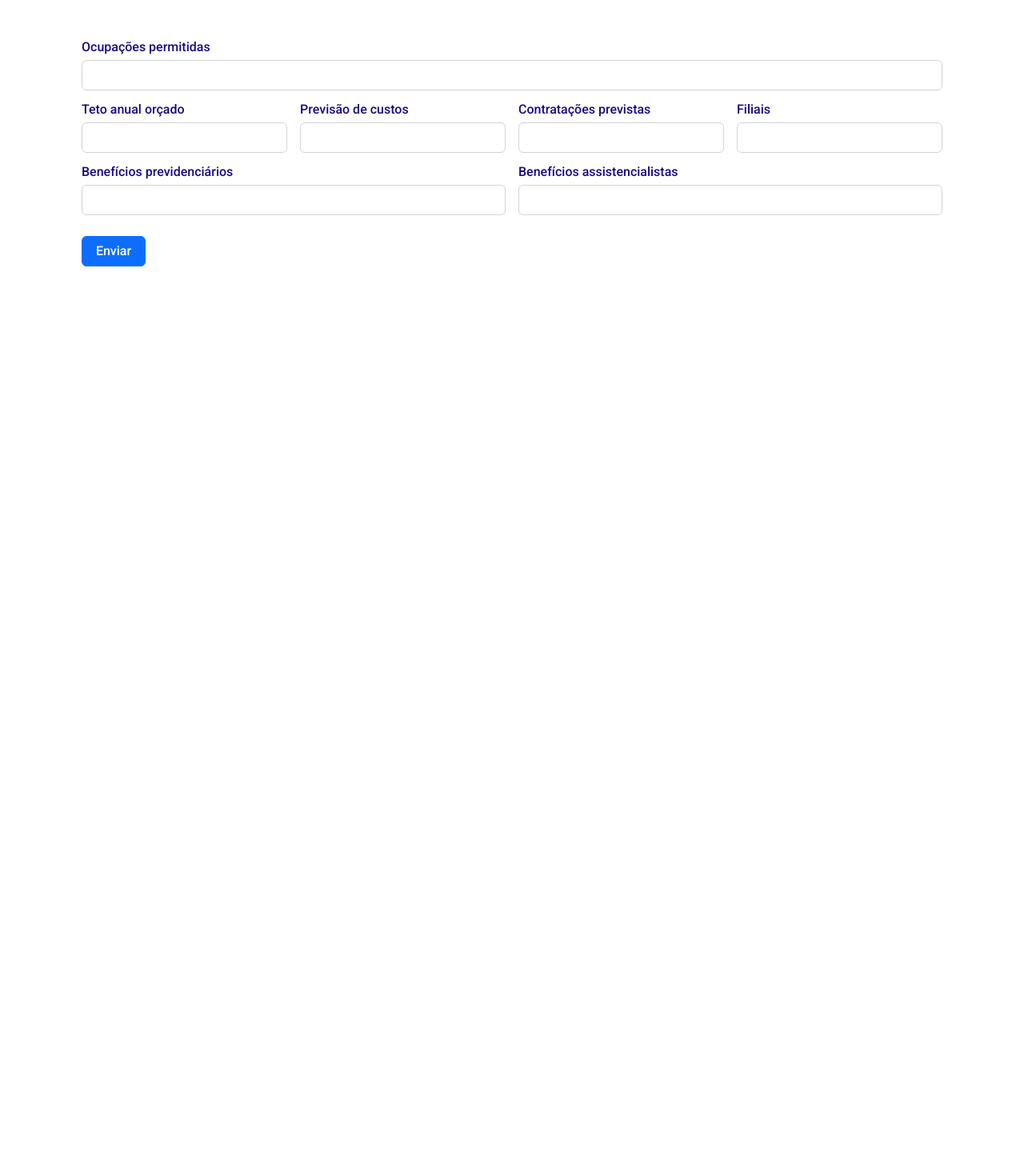
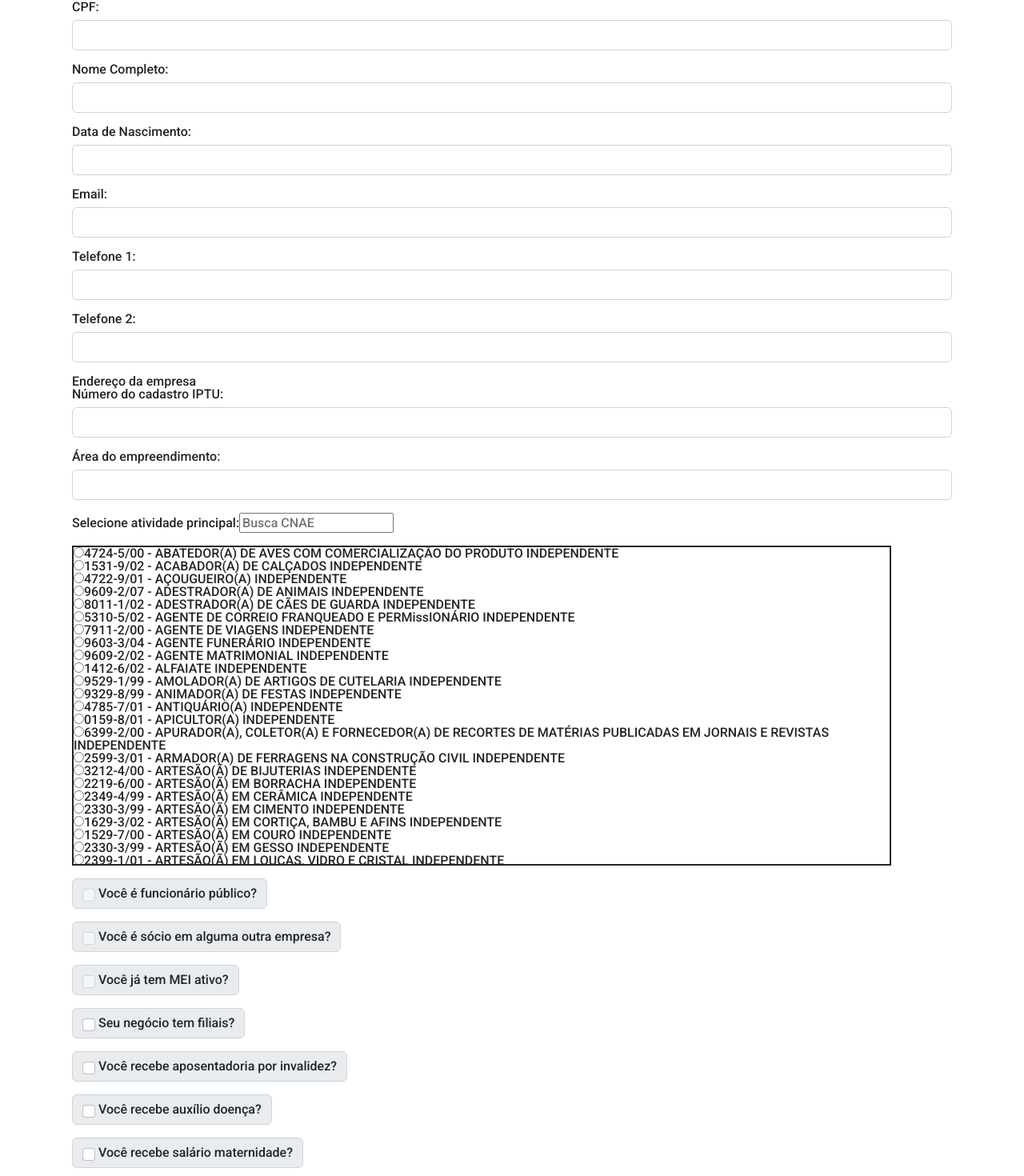
Before and after one commit to more-devs-2-blu/pipe2brains, an Angular app in the folder siteMEI/: page /cadastro in a window 1280 px wide. Shown: the part 19-1489 px from the top of the page at 80% size. Before the commit the page ends 800 px from the top, so only its background shows below. Built offline with nearby package versions, Linux system fonts and the light colour scheme.

Commit message:
constroi primeira versao do form de cadastro

```diff
--- a/siteMEI/src/app/app.module.ts
+++ b/siteMEI/src/app/app.module.ts
@@ -4,6 +4,7 @@ import { BrowserModule } from '@angular/platform-browser';
 import { AppComponent } from './app.component';
 import { NgbModule } from '@ng-bootstrap/ng-bootstrap';
 import { AppRoutingModule } from './app-routing.module';
+import { FormsModule } from '@angular/forms';
 
 @NgModule({
   declarations: [
--- a/siteMEI/src/app/cadastro/cadastro.component.html
+++ b/siteMEI/src/app/cadastro/cadastro.component.html
@@ -1,99 +1,245 @@
-<div class="container-fluid" id="moduloCadastro">
-    <div class="row">
-        <div class="col-sm">
-            <form id="formAnimal" class="row g-3 mb-4">
-                <div class="col-md-12">
-                    <label for="ocupacoes" class="form-label">Ocupações permitidas</label>
-                    <select type="text" ngModel name="ocupacoes" class="form-control" required>
-                        <option></option>
-                        <option id="op">4732-6/00 - COMERCIANTE DE LUBRIFICANTES INDEPENDENTE</option>
-                    </select>
-                </div>
+<form>
 
-                <div class="col-md-3">
-                    <label for="tetoAnual" class="form-label">Teto anual orçado</label>
-                    <input type="text" ngModel name="tetoAnual" class="form-control" id="tetoAnual">
-                </div>
+    <!-- dados pessoais -->
+    <div class="mb-3">
+        <label for="cpf" class="form-label">CPF: </label>
+        <input type="text" class="form-control" id="cpf">
+    </div>
+    <div class="mb-3">
+        <label for="nome" class="form-label">Nome Completo: </label>
+        <input type="text" class="form-control" id="nome">
+    </div>
+    <div class="mb-3">
+        <label for="dataNascimento" class="form-label">Data de Nascimento: </label>
+        <input type="text" class="form-control" id="dataNascimento">
+    </div>
+    <div class="mb-3">
+        <label for="email" class="form-label">Email: </label>
+        <input type="email" class="form-control" id="email">
+    </div>
+    <div class="mb-3">
+        <label for="telefone1" class="form-label">Telefone 1: </label>
+        <input type="text" class="form-control" id="telefone1">
+    </div>
+    <div class="mb-3">
+        <label for="telefone2" class="form-label">Telefone 2: </label>
+        <input type="text" class="form-control" id="telefone2">
+    </div>
 
-                <div class="col-md-3">
-                    <label for="previsaoCustos" class="form-label">Previsão de custos</label>
-                    <input type="text" ngModel name="previsaoCustos" class="form-control" id="previsaoCustos">
-                </div>
+    <!-- endereço residencial -->
+    <!-- <fieldset>
+        <div class="mb-3">
+            <legend>Endereço Residencial</legend>
+        </div>
+        <div class="mb-3">
+            <label for="enderecoResCep" class="form-label">CEP: </label>
+            <input type="text" class="form-control" id="enderecoResCep">
+        </div>
+        <div class="mb-3">
+            <label for="enderecoResPais" class="form-label">País: </label>
+            <input type="text" class="form-control" id="enderecoResPais">
+        </div>
+        <div class="mb-3">
+            <label for="enderecoResEstado" class="form-label">Estado: </label>
+            <input type="text" class="form-control" id="enderecoResEstado">
+        </div>
+        <div class="mb-3">
+            <label for="enderecoResCidade" class="form-label">Cidade: </label>
+            <input type="text" class="form-control" id="enderecoResCidade">
+        </div>
+        <div class="mb-3">
+            <label for="enderecoResLogradouro" class="form-label">Logradouro: </label>
+            <input type="text" class="form-control" id="enderecoResLogradouro">
+        </div>
+        <div class="mb-3">
+            <label for="enderecoResNumero" class="form-label">Numero: </label>
+            <input type="text" class="form-control" id="enderecoResNumero">
+        </div>
+        <div class="mb-3">
+            <label for="enderecoResComplemento" class="form-label">Complemento: </label>
+            <input type="text" class="form-control" id="enderecoResComplemento">
+        </div>
+        <div class="mb-3">
+            <label for="enderecoResBairro" class="form-label">Bairro: </label>
+            <input type="text" class="form-control" id="enderecoResBairro">
+        </div>
+    </fieldset> -->
 
-                <div class="col-md-3">
-                    <label for="nrContratacoes" class="form-label">Contratações previstas</label>
-                    <input type="text" ngModel name="nrContratacoes" class="form-control" id="nrContratacoes">
-                </div>
+    <!-- endereço da empresa -->
+    <fieldset>
+        <div class="mb-3">
+            <legend>Endereço da empresa</legend>
+        </div>
+        <!-- <div class="input-group mb-3">
+            <div class="input-group-text">
+                <input id="endIgual" #endIgual class="form-check-input me-1" type="checkbox" value="false"
+                aria-label="Checkbox for following text input" (change)="preencheEndComl(endIgual)">
+                <label for="endIgual">Endereço comercial é o mesmo que o residencial</label>
+            </div>
+        </div> -->
+        <!-- <div class="mb-3">
+            <label for="enderecoEmpCep" class="form-label">CEP: </label>
+            <input type="text" class="form-control" id="enderecoEmpCep">
+        </div> -->
+        <div class="mb-3">
+            <label for="enderecoEmpCep" class="form-label">Número do cadastro IPTU: </label>
+            <input type="text" class="form-control" id="enderecoEmpCep">
+        </div>
+        <div class="mb-3">
+            <label for="enderecoEmpCep" class="form-label">Área do empreendimento: </label>
+            <input type="text" class="form-control" id="enderecoEmpCep">
+        </div>
+        <!-- <div class="mb-3">
+            <label for="enderecoEmpPais" class="form-label">País: </label>
+            <input type="text" class="form-control" id="enderecoEmpPais">
+        </div>
+        <div class="mb-3">
+            <label for="enderecoEmpEstado" class="form-label">Estado: </label>
+            <input type="text" class="form-control" id="enderecoEmpEstado">
+        </div>
+        <div class="mb-3">
+            <label for="enderecoEmpCidade" class="form-label">Cidade: </label>
+            <input type="text" class="form-control" id="enderecoEmpCidade">
+        </div>
+        <div class="mb-3">
+            <label for="enderecoEmpLogradouro" class="form-label">Logradouro: </label>
+            <input type="text" class="form-control" id="enderecoEmpLogradouro">
+        </div>
+        <div class="mb-3">
+            <label for="enderecoEmpNumero" class="form-label">Numero: </label>
+            <input type="text" class="form-control" id="enderecoEmpNumero">
+        </div>
+        <div class="mb-3">
+            <label for="enderecoEmpComplemento" class="form-label">Complemento: </label>
+            <input type="text" class="form-control" id="enderecoEmpComplemento">
+        </div>
+        <div class="mb-3">
+            <label for="enderecoEmpBairro" class="form-label">Bairro: </label>
+            <input type="text" class="form-control" id="enderecoEmpBairro">
+        </div> -->
+    </fieldset>
 
-                <div  class="col-md-3">
-                    <label for="nrFiliais" class="form-label">Filiais</label>
-                    <select type="text" ngModel name="nrFiliais" class="form-control" id="nrFiliais">
-                        <option></option>
-                        <option>0</option>
-                    </select>
-                </div>
+    <!-- definicao dos cnae -->
+    <div class="mb-3">
+        <label for="cnaePrimario">Selecione atividade principal: </label>
+        <input type="search" (ngModelChange)="buscaCnae1(key.value)" #key="ngModel" ngModel name="key" id="cnaePrimario"
+            class="" placeholder="Busca CNAE" required>
+    </div>
+    <div class="mb-3" id="" style="overflow:auto; height:50vh; width: 80vw; border: 2px solid;">
+        <ul>
+            <li *ngFor="let c of cnaeResultadoBusca" style="list-style-type: none"><input type="radio"
+                    name="cnaeSelecionado">{{c.cnae}} - {{c.ocupacao}}</li>
+        </ul>
+    </div>
 
-                <div  class="col-md-6">
-                    <label for="tipoPelPlumAnimal" class="form-label">Benefícios previdenciários</label>
-                    <select type="text" ngModel name="tipoPelPlum" class="form-control" id="tipoPelPlumAnimal">
-                        <option></option>
-                        <option>Aposentadoria por invalidez</option>
-                    </select>
-                </div>
 
-                <div  class="col-md-6">
-                    <label for="tratamentoAnimal" class="form-label">Benefícios assistencialistas</label>
-                    <select type="text" ngModel name="tratamento" class="form-control" id="tratamentoAnimal">
-                        <option></option>
-                        <option>Seguro Desemprego</option>
-                    </select>
-                </div>
+    <!-- questionario social -->
 
-                <div class="col-8" id="botaoSubmit">
-                    <button class="btn btn-primary">Enviar</button>
-                </div>
-            </form>
+    <div class="input-group mb-3">
+        <div class="input-group-text">
+            <input id="eFuncPublico" class="form-check-input me-1" type="checkbox" value="false"
+            aria-label="Checkbox for following text input" disabled>
+            <label for="eFuncPublico">Você é funcionário público?</label>
         </div>
     </div>
-    <!--
-    <div class="row">
-        <div id="tabelaAnimais">
-            <h2>Listagem de Animais</h2>
+    <div class="input-group mb-3">
+        <div class="input-group-text">
+            <input id="eSocio" class="form-check-input me-1" type="checkbox" value="false"
+            aria-label="Checkbox for following text input" disabled>
+            <label for="eSocio">Você é sócio em alguma outra  empresa?</label>
+        </div>
+    </div>
+    <div class="input-group mb-3">
+        <div class="input-group-text">
+            <input id="eMeiAtivo" class="form-check-input me-1" type="checkbox" value="false"
+            aria-label="Checkbox for following text input" disabled>
+            <label for="eMeiAtivo">Você já tem MEI ativo?</label>
+        </div>
+    </div>
+    <div class="input-group mb-3">
+        <div class="input-group-text">
+            <input id="temFiliais" class="form-check-input me-1" type="checkbox" value="false"
+            aria-label="Checkbox for following text input">
+            <label for="temFiliais">Seu negócio tem filiais?</label>
+        </div>
+    </div>
+    <div class="input-group mb-3">
+        <div class="input-group-text">
+            <input id="temAposentadoriaInvalidez" class="form-check-input me-1" type="checkbox" value="false"
+            aria-label="Checkbox for following text input">
+            <label for="temAposentadoriaInvalidez">Você recebe aposentadoria por invalidez?</label>
+        </div>
+    </div>
+    <div class="input-group mb-3">
+        <div class="input-group-text">
+            <input id="temAuxilioDoenca" class="form-check-input me-1" type="checkbox" value="false"
+            aria-label="Checkbox for following text input">
+            <label for="temAuxilioDoenca">Você recebe auxílio doença?</label>
+        </div>
+    </div>
+    <div class="input-group mb-3">
+        <div class="input-group-text">
+            <input id="temSalarioMaternidade" class="form-check-input me-1" type="checkbox" value="false"
+            aria-label="Checkbox for following text input">
+            <label for="temSalarioMaternidade">Você recebe salário maternidade?</label>
+        </div>
+    </div>
+    <div class="input-group mb-3">
+        <div class="input-group-text">
+            <input id="temSegDesemprego" class="form-check-input me-1" type="checkbox" value="false"
+            aria-label="Checkbox for following text input">
+            <label for="temSegDesemprego">Você recebe seguro desemprego?</label>
+        </div>
+    </div>
+    <div class="input-group mb-3">
+        <div class="input-group-text">
+            <input id="temBpcLoas" class="form-check-input me-1" type="checkbox" value="false"
+            aria-label="Checkbox for following text input">
+            <label for="temBpcLoas">Você recebe BPC-LOAS?</label>
+        </div>
+    </div>
+    <div class="input-group mb-3">
+        <div class="input-group-text">
+            <input id="temProuni" class="form-check-input me-1" type="checkbox" value="false"
+            aria-label="Checkbox for following text input">
+            <label for="temProuni">Você recebe bolsa do PROUNI?</label>
+        </div>
+    </div>
+    <div class="input-group mb-3">
+        <div class="input-group-text">
+            <input id="temFies" class="form-check-input me-1" type="checkbox" value="false"
+            aria-label="Checkbox for following text input">
+            <label for="temFies">Você tem financiamento FIES?</label>
+        </div>
+    </div>
+    <div class="input-group mb-3">
+        <div class="input-group-text">
+            <input id="temBolsaFamilia" class="form-check-input me-1" type="checkbox" value="false"
+            aria-label="Checkbox for following text input">
+            <label for="temBolsaFamilia">Você é beneficiário do bolsa família?</label>
         </div>
     </div>
 
-    <div class="row">
-        <div class="col-sm">
-            <table class="table">
-                <thead>
-                    <tr>
-                        <th scope="col">Nome do animal</th>
-                        <th scope="col">Espécie</th>
-                        <th scope="col">Peso</th>
-                        <th scope="col">Altura</th>
-                        <th scope="col">Raça</th>
-                        <th scope="col">Pelagem/Plumagem</th>
-                        <th scope="col">Tratamento</th>
-                        <th scope="col">Ações</th>
-                    </tr>
-                </thead>
-                <tbody>
-                    <tr>
-                        <td>1</td>
-                        <td>2</td>
-                        <td>3</td>
-                        <td>4</td>
-                        <td>5</td>
-                        <td>6</td>
-                        <td>7</td>
-                        <td>
-                            <button class="btn btn-warning">Editar</button>
-                            <button class="btn btn-danger btn-block">Deletar</button>
-                        </td>
-                    </tr>
-                </tbody>
-            </table>
-        </div>
+
+    <!-- dados do negócio -->
+
+    <div class="mb-3">
+        <label for="previsaoFaturamento" class="form-label">Previsão de faturamento (anual): </label>
+        <input type="text" class="form-control" id="previsaoFaturamento">
     </div>
-    -->
-</div>
+    <div class="mb-3">
+        <label for="previsaoCustos" class="form-label">Previsão de custos (anual): </label>
+        <input type="text" class="form-control" id="previsaoCustos">
+    </div>
+    <div class="mb-3">
+        <label for="nrFuncionarios" class="form-label">Número de funcionários: </label>
+        <input type="text" class="form-control" id="nrFuncionarios">
+    </div>
+
+
+
+
+
+
+    <button type="submit" class="btn btn-primary">Enviar</button>
+</form>
--- a/siteMEI/src/app/cadastro/cadastro.component.ts
+++ b/siteMEI/src/app/cadastro/cadastro.component.ts
@@ -1,4 +1,6 @@
 import { Component } from '@angular/core';
+import cnaeImport from '../atividadesMEI.json';
+import { Cnae } from '../cnae';
 
 @Component({
   selector: 'app-cadastro',
@@ -7,4 +9,36 @@ import { Component } from '@angular/core';
 })
 export class CadastroComponent {
 
+  public cnaeList:Cnae[] = cnaeImport;
+  public cnaeResultadoBusca: Cnae[] = this.cnaeList;
+  public cnaeResultadoBusca2: Cnae[] = this.cnaeList;
+
+  buscaCnae1(key: string){
+    this.cnaeResultadoBusca = this.buscaCNAE(key)
+  }
+
+  buscaCNAE(key: string): Cnae[]{
+    const results: Cnae[] = [];
+    for(const cnae of this.cnaeList){
+      if(cnae.ocupacao.toLocaleLowerCase().indexOf(key.toLocaleLowerCase()) != -1
+      || cnae.cnae.toLocaleLowerCase().indexOf(key.toLocaleLowerCase()) != -1) {
+      results.push(cnae);
+      }
+    }
+    return results;
+  }
+
+  preencheEndComl(checkbox:any){
+    if(checkbox.checked){
+      // document.getElementById('#enderecoEmpCep')!.value = document.getElementById('#enderecoResCep')!.value
+      console.log(document.getElementById('#enderecoEmpCep'));
+
+
+
+
+    }
+
+  }
+
+
 }
--- a/siteMEI/src/app/cadastro/cadastro.module.ts
+++ b/siteMEI/src/app/cadastro/cadastro.module.ts
@@ -3,6 +3,7 @@ import { CommonModule } from '@angular/common';
 
 import { CadastroRoutingModule } from './cadastro-routing.module';
 import { CadastroComponent } from './cadastro.component';
+import { FormsModule } from '@angular/forms';
 
 
 @NgModule({
@@ -11,7 +12,8 @@ import { CadastroComponent } from './cadastro.component';
   ],
   imports: [
     CommonModule,
-    CadastroRoutingModule
+    CadastroRoutingModule,
+    FormsModule
   ]
 })
 export class CadastroModule { }
--- /dev/null
+++ b/siteMEI/src/app/cadastro/json-typings.d.ts
@@ -0,0 +1,4 @@
+declare module "*.json" {
+    const value: any;
+    export default value;
+    }
--- /dev/null
+++ b/siteMEI/src/app/cnae.ts
@@ -0,0 +1,7 @@
+export interface Cnae {
+    ocupacao: string,
+    cnae: string,
+    descSubCnae: string,
+    iss: string,
+    icms: string
+}
--- a/siteMEI/src/index.html
+++ b/siteMEI/src/index.html
@@ -10,5 +10,8 @@
 </head>
 <body>
   <app-root></app-root>
+  <!-- <app-cadastro></app-cadastro> -->
+
+  <script src="https://cdn.jsdelivr.net/npm/bootstrap@5.3.0-alpha1/dist/js/bootstrap.bundle.min.js" integrity="sha384-w76AqPfDkMBDXo30jS1Sgez6pr3x5MlQ1ZAGC+nuZB+EYdgRZgiwxhTBTkF7CXvN" crossorigin="anonymous"></script>
 </body>
 </html>
--- a/siteMEI/tsconfig.json
+++ b/siteMEI/tsconfig.json
@@ -19,6 +19,7 @@
     "target": "ES2022",
     "module": "ES2022",
     "useDefineForClassFields": false,
+    "strictPropertyInitialization": false,
     "lib": [
       "ES2022",
       "dom"
```
